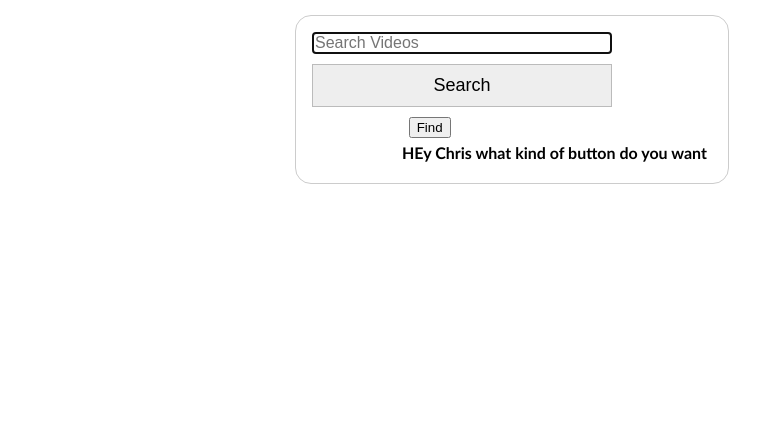
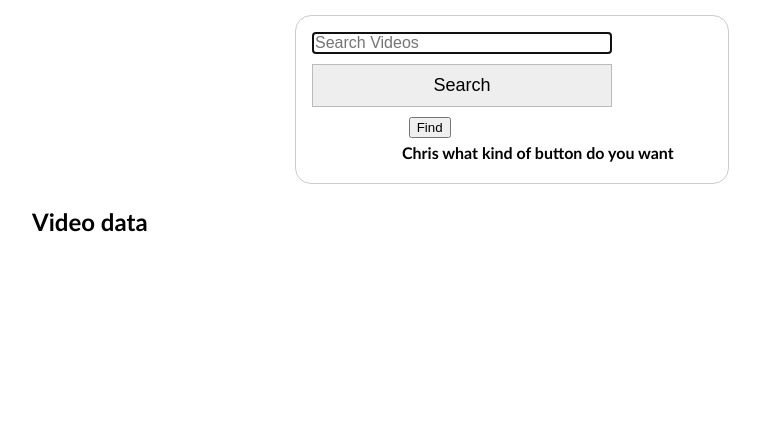
Before and after one commit to TheEnterpriseCenter/gigtank, a Flask app: page /search in a window 1280 px wide. Shown: the part 492-923 px from the top of the page, without its empty margins (138-898 px from the left). Run offline with Flask 2, Linux system fonts and the light colour scheme; parts of the project's set-up code (start-up, migrations or seed data) failed here and were passed over.

Commit message:
Working on search request

```diff
--- a/app.py
+++ b/app.py
@@ -35,6 +35,8 @@ def contact():
 
 @app.route('/search', methods = ['GET'])
 def search():
+    # search = request.form['search']
+    # print("The search videao is '" + search + "'")
     return render_template('/search.html')
 
 @app.route('/workbook')
--- a/templates/search.html
+++ b/templates/search.html
@@ -24,12 +24,25 @@
 
 										<div class="button">
 										<button type="submit">Find</button>
-										<h4>HEy Chris what kind of button do you want</h4>
+										<h4> Chris what kind of button do you want</h4>
 										</div>
 										</form>
+										  <br>
+										<div>
+											<h2>Video data</h2>
+									      {% for video in videos %}
+									        <h4>Title:{{ video }}</h4>
+									      {% endfor %}
+									    <div>
+
 								</div>
 						</div>
 
 
 </div>
 {% endblock %}
+
+<!-- var video = [
+  {"title": "Nature"}, {"title": "Test"}
+
+]; -->
```
